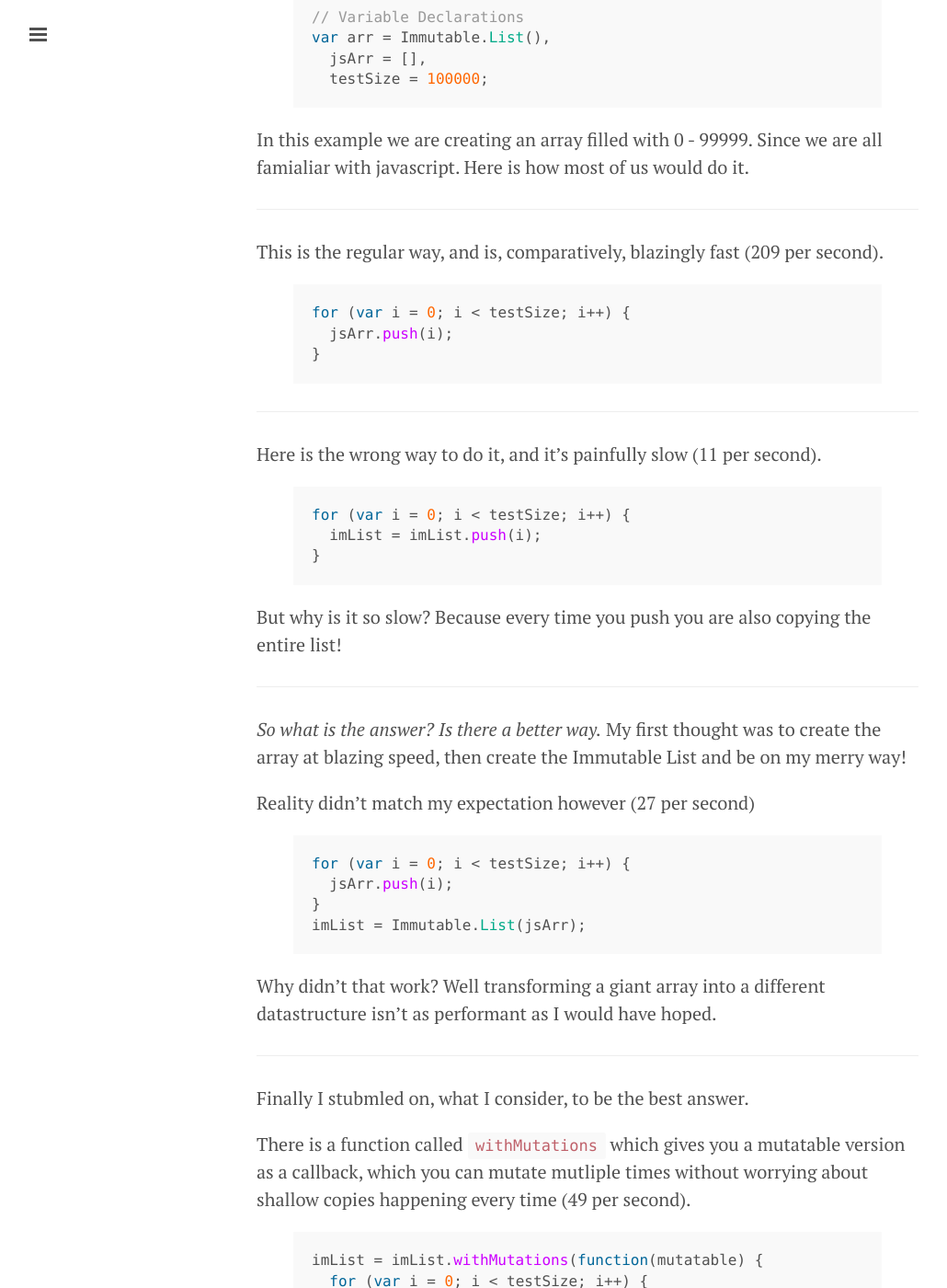
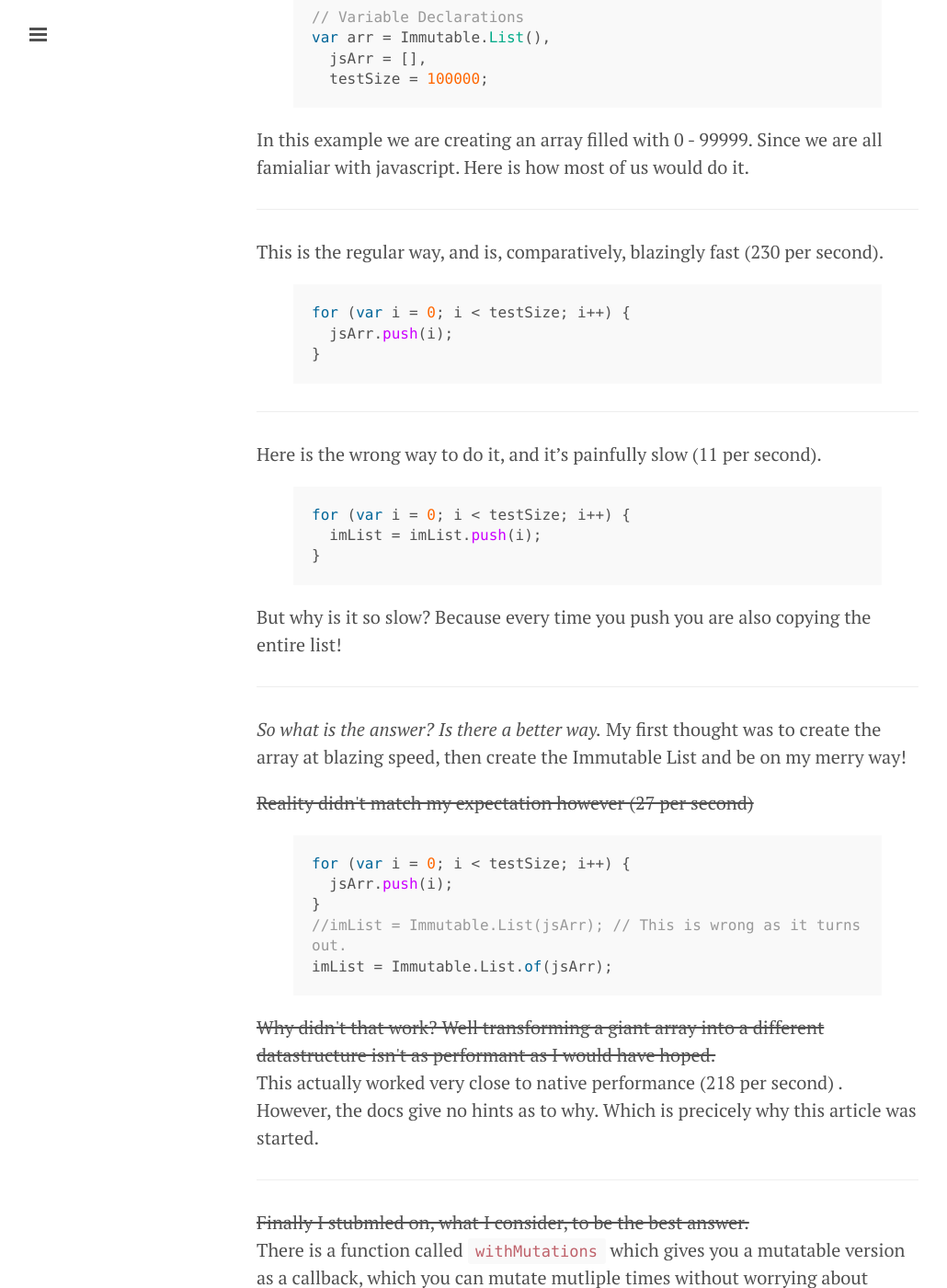
Before and after one commit to ericwooley/ericwooley.github.io, a Jekyll site: the page built from _posts/2015-04-01-using-immutablejs.markdown, in a window 1280 px wide and 1400 px high, scrolled down 1050 px. Shown: the whole window at 92% size, without its empty margins (1-1031 px from the left). Built offline with Jekyll 4.4.1, drawn with Linux system fonts in a browser that asks for light colours; Markdown is read by kramdown in place of the engine named in the settings.

Commit message:
fixed article performance section

```diff
--- a/_posts/2015-04-01-using-immutablejs.markdown
+++ b/_posts/2015-04-01-using-immutablejs.markdown
@@ -38,7 +38,7 @@ In this example we are creating an array filled with 0 - 99999.
 Since we are all famialiar with javascript. Here is how most of us would do it.
 
 --------------------------------------------------------------------------------------------------------------
-This is the regular way, and is, comparatively, blazingly fast (209 per second).
+This is the regular way, and is, comparatively, blazingly fast (230 per second).
 
 {% highlight javascript %}
 for (var i = 0; i < testSize; i++) {
@@ -63,19 +63,23 @@ But why is it so slow? Because every time you push you are also copying the enti
 _So what is the answer? Is there a better way._
 My first thought was to create the array at blazing speed, then create the Immutable List and be on my merry way!
 
-Reality didn't match my expectation however (27 per second)
+<s>Reality didn't match my expectation however (27 per second)</s>
 
 {% highlight javascript %}
 for (var i = 0; i < testSize; i++) {
   jsArr.push(i);
 }
-imList = Immutable.List(jsArr);
+//imList = Immutable.List(jsArr); // This is wrong as it turns out.
+imList = Immutable.List.of(jsArr);
 {% endhighlight %}
 
-Why didn't that work? Well transforming a giant array into a different datastructure isn't as performant as I would have hoped.
+<s>Why didn't that work? Well transforming a giant array into a different datastructure isn't as performant as I would have hoped.</s>
+
+This actually worked very close to native performance (218 per second) . However, the docs give no hints as to why.
+Which is precicely why this article was started.
 
 --------------------------------------------------------------------------------------------------------------
-Finally I stubmled on, what I consider, to be the best answer.
+<s>Finally I stubmled on, what I consider, to be the best answer. </s>
 
 There is a function called `withMutations` which gives you a mutatable version as a callback, which you can mutate mutliple times
 without worrying about shallow copies happening every time (49 per second).
```
